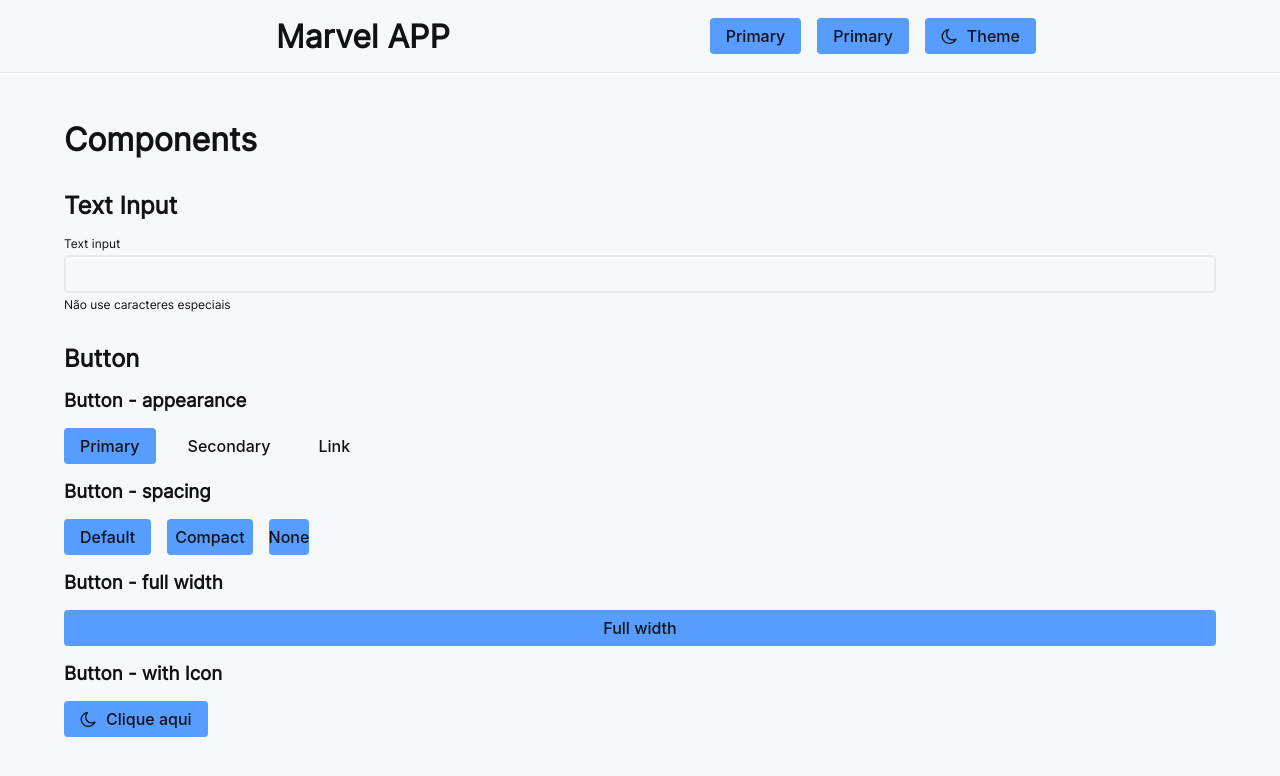
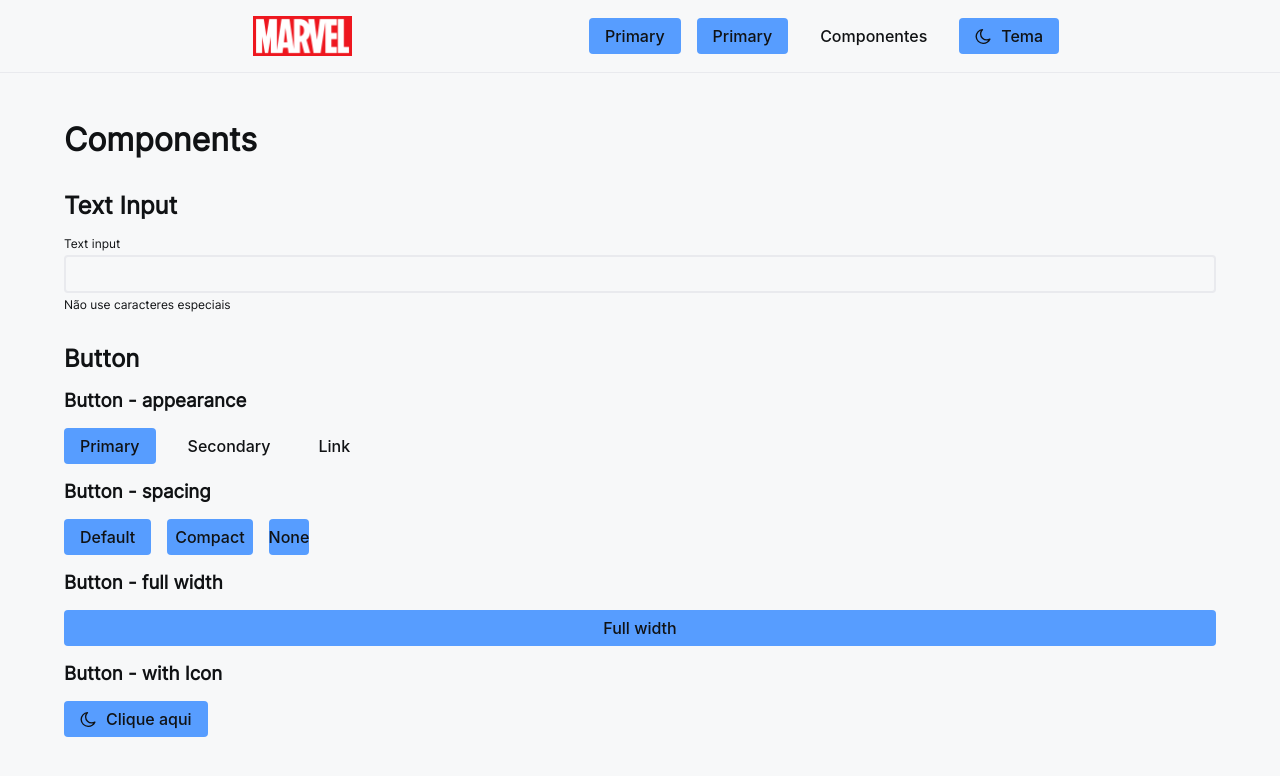
Before and after one commit to aliceoq/marvel-app, a React (Vite) app: page /components in a window 1280 px wide. Shown: the top 776 px of the page. Built offline with nearby package versions, Linux system fonts and the light colour scheme.

Commit message:
feat(header): add logo image and components route button

```diff
--- a/src/components/Header/index.tsx
+++ b/src/components/Header/index.tsx
@@ -1,5 +1,11 @@
 import { useDispatch, useSelector } from "react-redux";
-import { HeaderContainer, Links, MediumLinks, SmallLinks } from "./styles";
+import {
+  HeaderContainer,
+  Links,
+  Logo,
+  MediumLinks,
+  SmallLinks,
+} from "./styles";
 import { MenuIcon, MoonIcon, SunIcon } from "../Icon";
 import { flipTheme } from "../../redux/themeSlice";
 import Button from "../Button";
@@ -24,26 +30,37 @@
         dispatch(flipTheme());
       }}
     >
-      Theme
+      Tema
+    </Button>
+  );
+
+  const ComponentsButton = (
+    <Button appearance={"secondary"} onClick={() => navigate("/components")}>
+      Componentes
     </Button>
   );
 
   return (
     <HeaderContainer>
-      <h1>
-        <a onClick={() => navigate("/")}>Marvel APP</a>
-      </h1>
+      <Logo
+        onClick={() => navigate("/")}
+        alt="Marvel APP"
+        src="/public/Marvel_Logo.png"
+      ></Logo>
       <Links>
         {children}
+        {ComponentsButton}
         {ThemeButton}
       </Links>
       <MediumLinks>
+        {ComponentsButton}
+        {ThemeButton}
         <Dropdown Icon={MenuIcon}>{children}</Dropdown>
-        {ThemeButton}
       </MediumLinks>
       <SmallLinks>
         <Dropdown Icon={MenuIcon}>
           {children}
+          {ComponentsButton}
           {ThemeButton}
         </Dropdown>
       </SmallLinks>
--- a/src/components/Header/styles.ts
+++ b/src/components/Header/styles.ts
@@ -15,6 +15,7 @@
 
   display: flex;
   justify-content: space-evenly;
+  align-content: center;
   align-items: center;
   flex-wrap: wrap;
 
@@ -24,8 +25,9 @@
 const Links = styled.div`
   display: flex;
   gap: 16px;
+  align-items: center;
 
-  @media (max-width: 775px) {
+  @media (max-width: 832px) {
     display: none;
   }
 `;
@@ -33,21 +35,28 @@
 const MediumLinks = styled.div`
   display: none;
 
-  @media (max-width: 775px) {
+  @media (max-width: 832px) {
     display: flex;
     gap: 16px;
+    align-items: center;
   }
 
-  @media (max-width: 400px) {
+  @media (max-width: 640px) {
     display: none;
   }
 `;
 
 const SmallLinks = styled.div`
   display: none;
-  @media (max-width: 400px) {
+  @media (max-width: 640px) {
     display: block;
   }
 `;
 
-export { HeaderContainer, Links, MediumLinks, SmallLinks };
+const Logo = styled.img`
+  cursor: pointer;
+  height: 40px;
+  width: auto;
+`;
+
+export { HeaderContainer, Links, MediumLinks, SmallLinks, Logo };
```
Also changed, not shown: public/Marvel_Logo.png (added).
